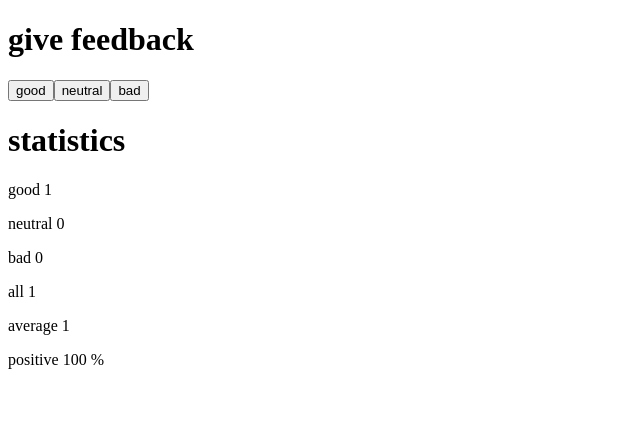
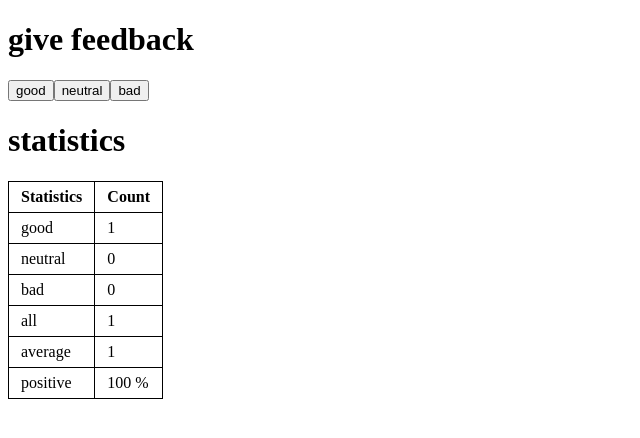
Before and after one commit to AnjaliKunder97/fullstackopen, a React (Vite) app in the folder part1/unicafe/: page / in a window 1280 px wide. Both pictures are taken after a click on the button "good". Shown: the top 438 px of the page, without its empty margins (0-640 px from the left). Built offline with nearby package versions, Linux system fonts and the light colour scheme.

Commit message:
part1: exercise 1.11 - statistics table

```diff
--- /dev/null
+++ b/part1/unicafe/src/App.css
@@ -0,0 +1,5 @@
+table, th, td {
+  border: 1px solid black;
+  border-collapse: collapse;
+  padding: 6px 12px;
+}
--- a/part1/unicafe/src/App.jsx
+++ b/part1/unicafe/src/App.jsx
@@ -1,8 +1,16 @@
 import { useState } from 'react'
+import './App.css'
 
 const Header = ({ title }) => <h1>{title}</h1>
 const Button = ({ onClick, text }) => <button onClick={onClick}>{text}</button>
-const StatisticLine = ( { text, value }) => <p>{text} {value}</p>
+const StatisticLine = ({ text, value }) => {
+  return (
+    <tr>
+      <td>{text}</td>
+      <td>{value}</td>
+    </tr>
+  )
+}
 const Statistics = ({ good, neutral, bad }) => {
   const all = good + neutral + bad
   if(all === 0) {
@@ -11,14 +19,22 @@ const Statistics = ({ good, neutral, bad }) => {
   const average = (good - bad) / all
   const positive = (good / all) *  100
   return (
-  <>
-    <StatisticLine text="good" value={good} />
-    <StatisticLine text="neutral" value={neutral} />
-    <StatisticLine text="bad" value={bad} />
-    <StatisticLine text="all" value={all} />
-    <StatisticLine text="average" value={average} />
-    <StatisticLine text="positive" value={positive + ' %'} />
-  </>
+  <table>
+    <thead>
+      <tr>
+        <th>Statistics</th>
+        <th>Count</th>
+      </tr>
+    </thead>
+    <tbody>
+      <StatisticLine text="good" value={good}/>
+      <StatisticLine text="neutral" value={neutral}/>
+      <StatisticLine text="bad" value={bad}/>
+      <StatisticLine text="all" value={all}/>
+      <StatisticLine text="average" value={average}/>
+      <StatisticLine text="positive" value={positive + ' %'}/>
+    </tbody>
+  </table>
   )
 }
 const App = () => {
```
